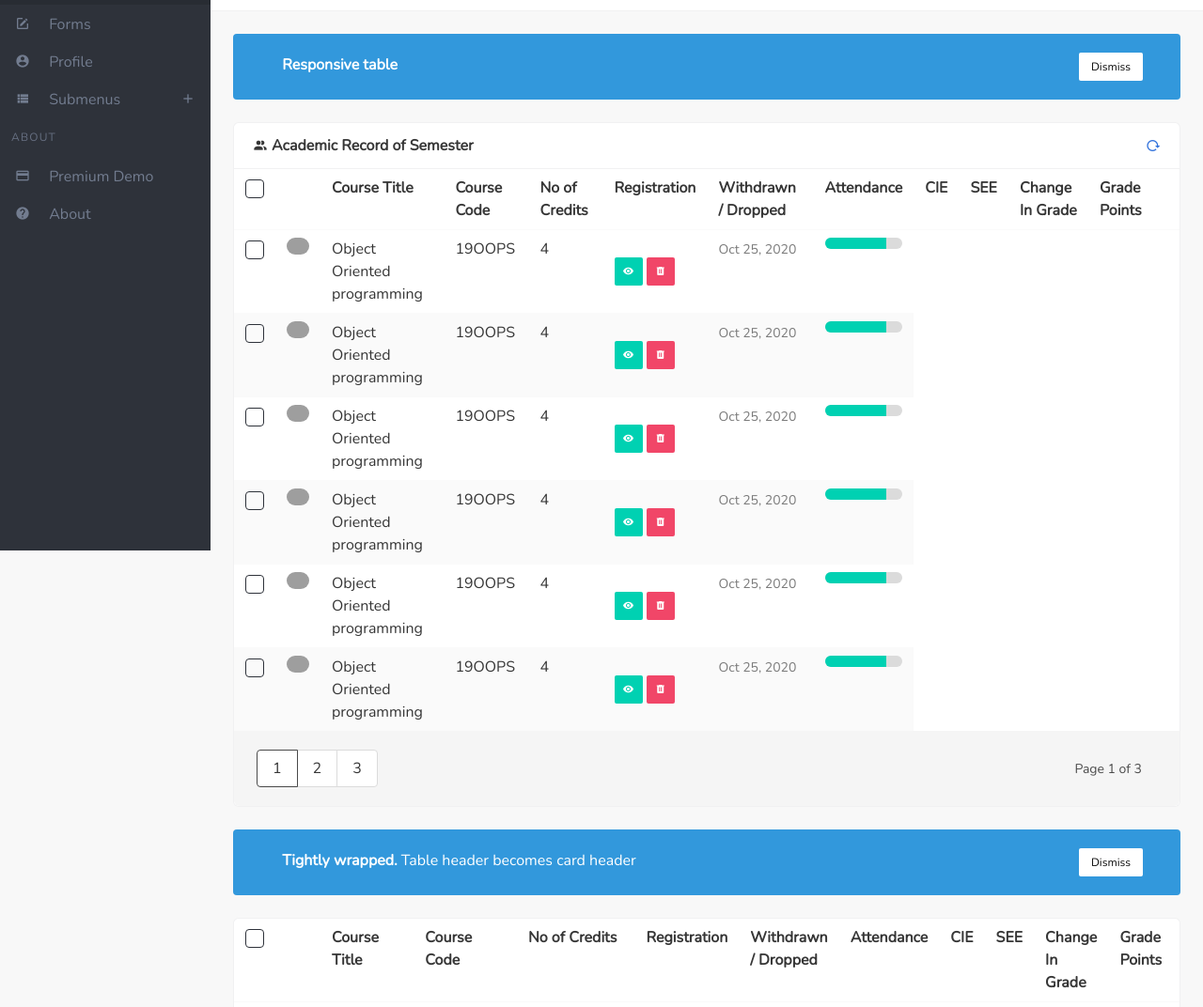
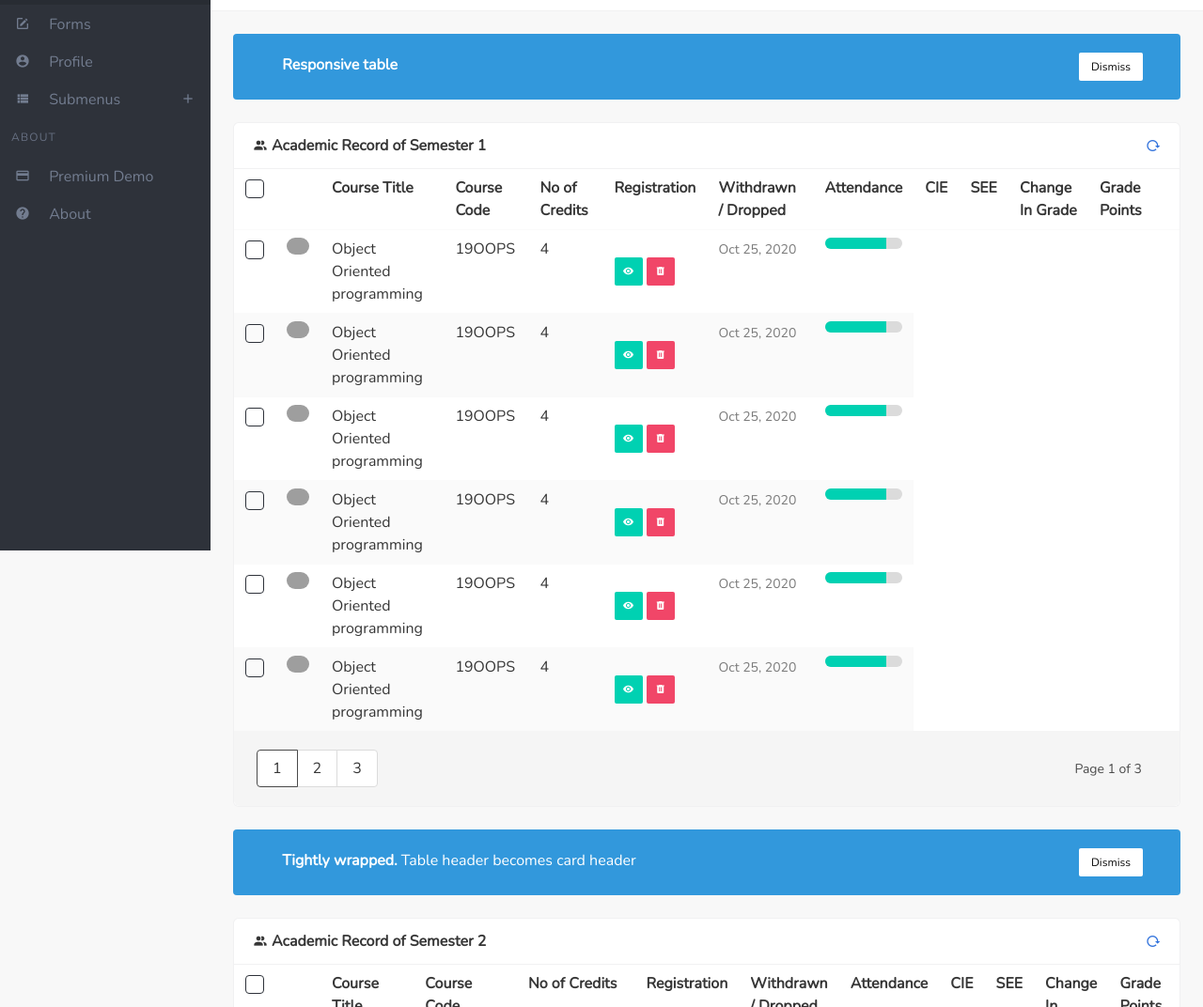
Before and after one commit to Apos-dot-net/WAD_project_Procter, a website: page demo/tables.html in a window 1280 px wide. Shown: the part 214-1286 px from the top of the page at 94% size. Drawn offline with nearby package versions, Linux system fonts and the light colour scheme; grey boxes are pictures that could not be loaded; some icons are missing.

Commit message:
academic change

```diff
--- a/demo/tables.html
+++ b/demo/tables.html
@@ -233,7 +233,7 @@
       <header class="card-header">
         <p class="card-header-title">
           <span class="icon"><i class="mdi mdi-account-multiple"></i></span>
-          Academic Record of Semester
+          Academic Record of Semester 1
         </p>
         <a href="#" class="card-header-icon">
           <span class="icon"><i class="mdi mdi-reload"></i></span>
@@ -630,6 +630,15 @@
     </div>
 
     <div class="card has-table has-table-container-upper-radius">
+      <header class="card-header">
+        <p class="card-header-title">
+          <span class="icon"><i class="mdi mdi-account-multiple"></i></span>
+          Academic Record of Semester 2
+        </p>
+        <a href="#" class="card-header-icon">
+          <span class="icon"><i class="mdi mdi-reload"></i></span>
+        </a>
+      </header>
       <div class="card-content">
         <div class="b-table has-pagination">
           <div class="table-wrapper has-mobile-cards">
```
